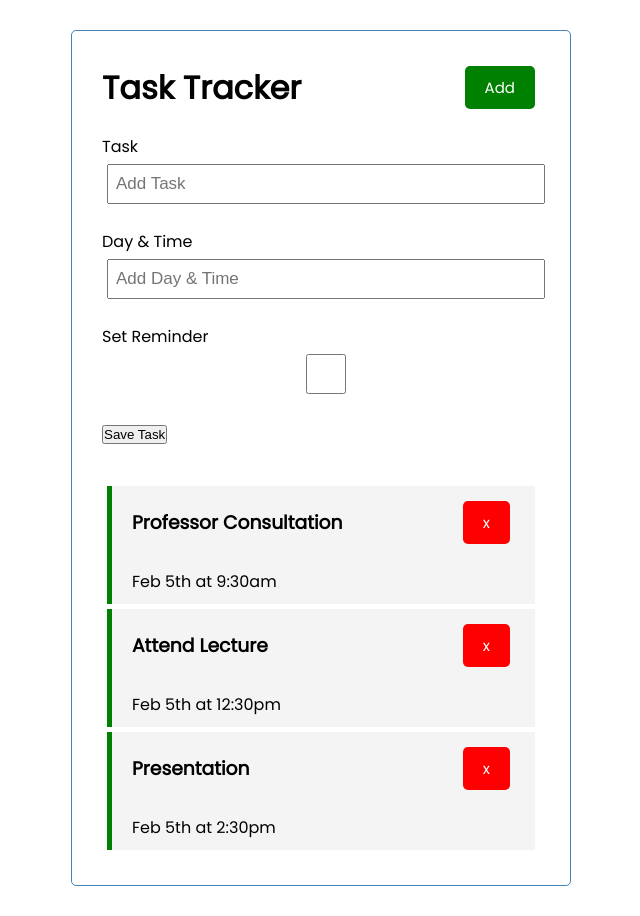
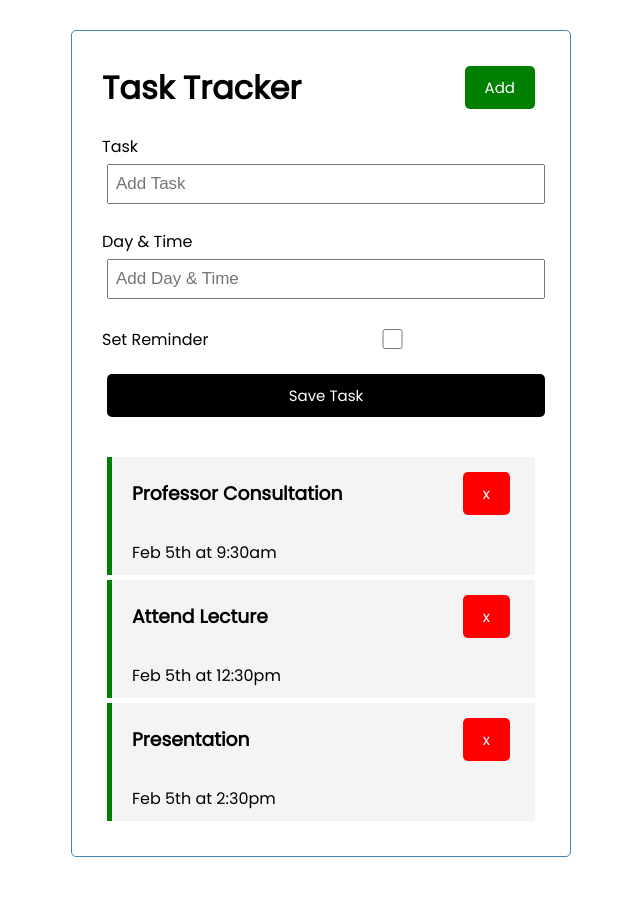
Before and after one commit to deeplic/tasktracker, a React (Create React App) app: page / in a window 1280 px wide. Shown: the whole page, without its empty margins (319-959 px from the left). After the commit the page ends 887 px from the top, so only its background shows below. Built offline with nearby package versions, Linux system fonts and the light colour scheme.

Commit message:
state management for a form

```diff
--- a/src/components/AddTask.js
+++ b/src/components/AddTask.js
@@ -1,22 +1,28 @@
-import React from 'react'
+import {useState} from 'react'
 
 const AddTask = () => {
+    const [text,setText]=useState('');
+    const [day,setDate]=useState('');
+    const [reminder,setReminder]=useState(false);
   return (
     <form className='add-form'>
       <div className='form-control'>
         <label>Task</label>
-        <input type='text' placeholder='Add Task'/>
+        <input type='text' placeholder='Add Task' value={text}
+        onChange={e=>setText(e.target.value)}/>
       </div>
       <div className='form-control'>
         <label>Day & Time</label>
-        <input type='text' placeholder='Add Day & Time'/>
+        <input type='text' placeholder='Add Day & Time' value={day}
+        onChange={e=>setDate(e.target.value)}/>
       </div>
-      <div className='form-control'>
+      <div className='form-control form-control-check'>
         <label>Set Reminder</label>
-        <input type='checkbox'/>
+        <input type='checkbox' value={reminder}
+        onClick={e=>setReminder(!reminder)}/>
       </div>
 
-      <input type="submit" value='Save Task'/>
+      <input type="submit" value='Save Task' className='btn btn-block'/>
     </form>
   )
 }
```
